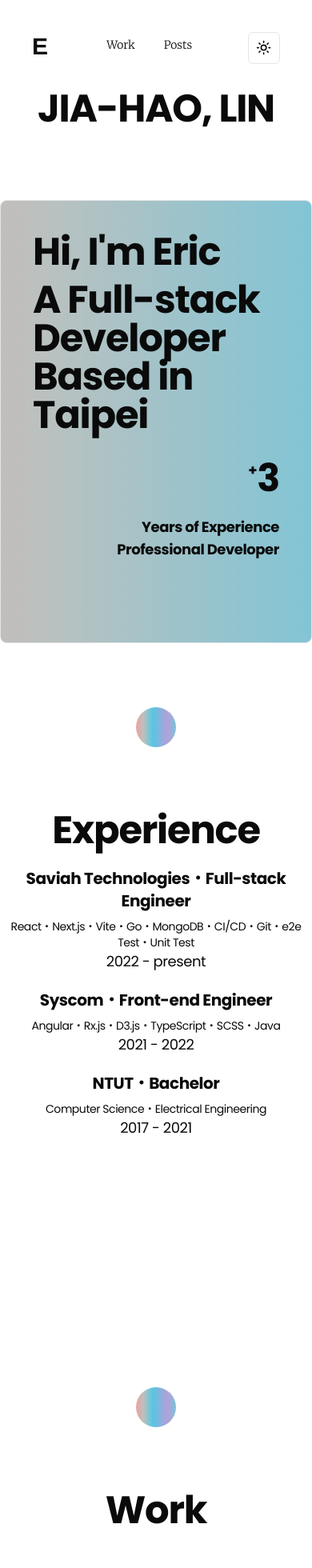
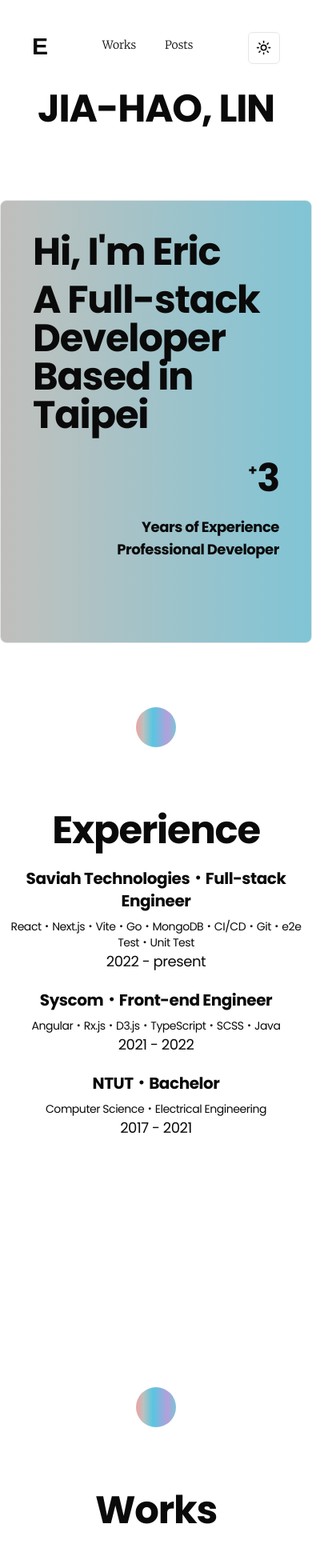
Before and after one commit to ericboy0224/eric-homepage, a Next.js app: page / in a window 390 px wide. Shown: the top 1960 px of the page at 80% size. Built offline with nearby package versions, Linux system fonts and the light colour scheme; a web font is replaced by a local one.

Commit message:
fix(video): adjust small screen

```diff
--- a/src/app/header.tsx
+++ b/src/app/header.tsx
@@ -1,15 +1,13 @@
-"use client"
-
+import { ModeToggle } from '@/components/mode-toggle';
+import { foldit } from '@/components/ui/fonts';
+import { NavigationMenu, NavigationMenuContent, NavigationMenuItem, NavigationMenuLink, NavigationMenuList, NavigationMenuTrigger, navigationMenuTriggerStyle } from '@/components/ui/navigation-menu';
+import { cn } from '@/lib/utils';
 import Link from 'next/link';
 import * as React from 'react';
 
-import { ModeToggle } from '@/components/mode-toggle';
-import { foldit } from '@/components/ui/fonts';
-import {
-    NavigationMenu, NavigationMenuContent, NavigationMenuItem, NavigationMenuLink,
-    NavigationMenuList, NavigationMenuTrigger, navigationMenuTriggerStyle
-} from '@/components/ui/navigation-menu';
-import { cn } from '@/lib/utils';
+"use client"
+
+
 
 export function Header() {
     return (
@@ -20,13 +18,9 @@ export function Header() {
             <NavigationMenu>
                 <NavigationMenuList>
                     <NavigationMenuItem>
-
-                    </NavigationMenuItem>
-                    {/* TODO combine posts and blog with NavigationContent */}
-                    <NavigationMenuItem>
-                        <Link href="/work" legacyBehavior passHref>
+                        <Link href="/works" legacyBehavior passHref>
                             <NavigationMenuLink className={navigationMenuTriggerStyle()}>
-                                Work
+                                Works
                             </NavigationMenuLink>
                         </Link>
                     </NavigationMenuItem>
@@ -37,14 +31,6 @@ export function Header() {
                             </NavigationMenuLink>
                         </Link>
                     </NavigationMenuItem>
-                    {/* TODO add subscriber system */}
-                    {/* <NavigationMenuItem>
-                        <Link href="/subscribe" legacyBehavior passHref>
-                            <NavigationMenuLink className={navigationMenuTriggerStyle()}>
-                                Subscribe
-                            </NavigationMenuLink>
-                        </Link>
-                    </NavigationMenuItem> */}
                 </NavigationMenuList>
             </NavigationMenu>
             <ModeToggle />
--- a/src/app/page.tsx
+++ b/src/app/page.tsx
@@ -34,7 +34,7 @@ export default function Home() {
       <section className="mb-20 h-[calc(100vh-9.5rem)]">
         <ResizablePanelGroup direction="vertical">
           <ResizablePanel defaultSize={10}>
-            <Heading>Work</Heading>
+            <Heading>Works</Heading>
           </ResizablePanel>
           <ResizablePanel defaultSize={90}>
             <WorkSection />
@@ -42,7 +42,7 @@ export default function Home() {
         </ResizablePanelGroup>
       </section>
       <Divider />
-      <section className="md:h-[250vh] h-[300vh]">
+      <section className="md:h-[250vh] h-[450vh]">
         <ResizablePanelGroup direction="vertical">
           <ResizablePanel defaultSize={10}>
             <Heading>Try to make life easier</Heading>
--- a/src/components/home/work-section/saviah.tsx
+++ b/src/components/home/work-section/saviah.tsx
@@ -4,7 +4,6 @@ export default function SaviahSection() {
     return (
         <WorkItem
             company="Saviah"
-            companyUrl="https://www.saviah.com/"
             logoSrc="/images/saviah.png"
         >
             <ul className="mb-4 space-y-3">
--- a/src/components/home/work-section/syscom.tsx
+++ b/src/components/home/work-section/syscom.tsx
@@ -4,7 +4,6 @@ export default function SyscomSection() {
     return (
         <WorkItem
                 company="Syscom"
-                companyUrl="https://www.fundingcircle.com/"
                 logoSrc="/images/syscom.png"
             >
                 <ul className="mb-4 space-y-3">
--- a/src/components/home/work-section/work-item.tsx
+++ b/src/components/home/work-section/work-item.tsx
@@ -7,13 +7,12 @@ import Link from 'next/link';
 
 interface WorkExperience {
     company: string;
-    companyUrl: string;
     logoSrc: string;
 }
 
 
 
-export function WorkItem({ company, children, companyUrl, logoSrc }: React.PropsWithChildren<WorkExperience>) {
+export function WorkItem({ company, children, logoSrc }: React.PropsWithChildren<WorkExperience>) {
     return (
         <ResizablePanelGroup direction="vertical" className={cn("max-h-[700px]", poppins.className)}>
             <ResizablePanel className='flex justify-center items-center'>
@@ -23,7 +22,7 @@ export function WorkItem({ company, children, companyUrl, logoSrc }: React.Props
                 {children}
             </ResizablePanel>
             <ResizablePanel className='flex justify-center items-center'>
-                <Button size="sm"><Link href={`/work/${company}`} target="_blank">More</Link></Button>
+                <Button size="sm"><Link href={`/works/${company.toLowerCase()}`} target="_blank">More</Link></Button>
             </ResizablePanel>
         </ResizablePanelGroup>
     );
--- a/src/components/ui/video/heading-video.tsx
+++ b/src/components/ui/video/heading-video.tsx
@@ -3,6 +3,7 @@ import { useInView, motion } from "framer-motion";
 import { useResizeDetector } from "react-resize-detector";
 import Heading from "../inview/text/heading";
 import { useEffect, useRef } from "react";
+import Description from "../inview/text/description";
 
 export type HeadingVideoProps = {
     heading: string;
@@ -45,6 +46,7 @@ export default function HeadingVideo({ heading, content, videoSrc, isReversed =
 
 
     return (
+        <Description>
             <div ref={containerRef} className="flex flex-col md:flex-row w-full">
                 <motion.div
                     className={`w-full md:w-1/2 p-4 flex flex-col justify-center items-center ${isReversed && !isNarrow ? 'order-2' : 'order-1'}`}
@@ -56,7 +58,7 @@ export default function HeadingVideo({ heading, content, videoSrc, isReversed =
                     <p>{content}</p>
                 </motion.div>
                 <motion.div
-                className={`w-full md:w-1/2 border rounded-lg ${isReversed && !isNarrow ? 'order-1' : 'order-2'}`}
+                    className={`w-full md:w-1/2  border rounded-lg ${isReversed && !isNarrow ? 'order-1' : 'order-2'}`}
                     initial={{ opacity: 0, x: 50 }}
                     animate={{ opacity: 1, x: 0 }}
                     transition={{ duration: 0.5 }}
@@ -72,5 +74,6 @@ export default function HeadingVideo({ heading, content, videoSrc, isReversed =
                     </video>
                 </motion.div>
             </div>
+        </Description>
     );
 }
```
Lines whose indentation alone changed are shown as unchanged.
